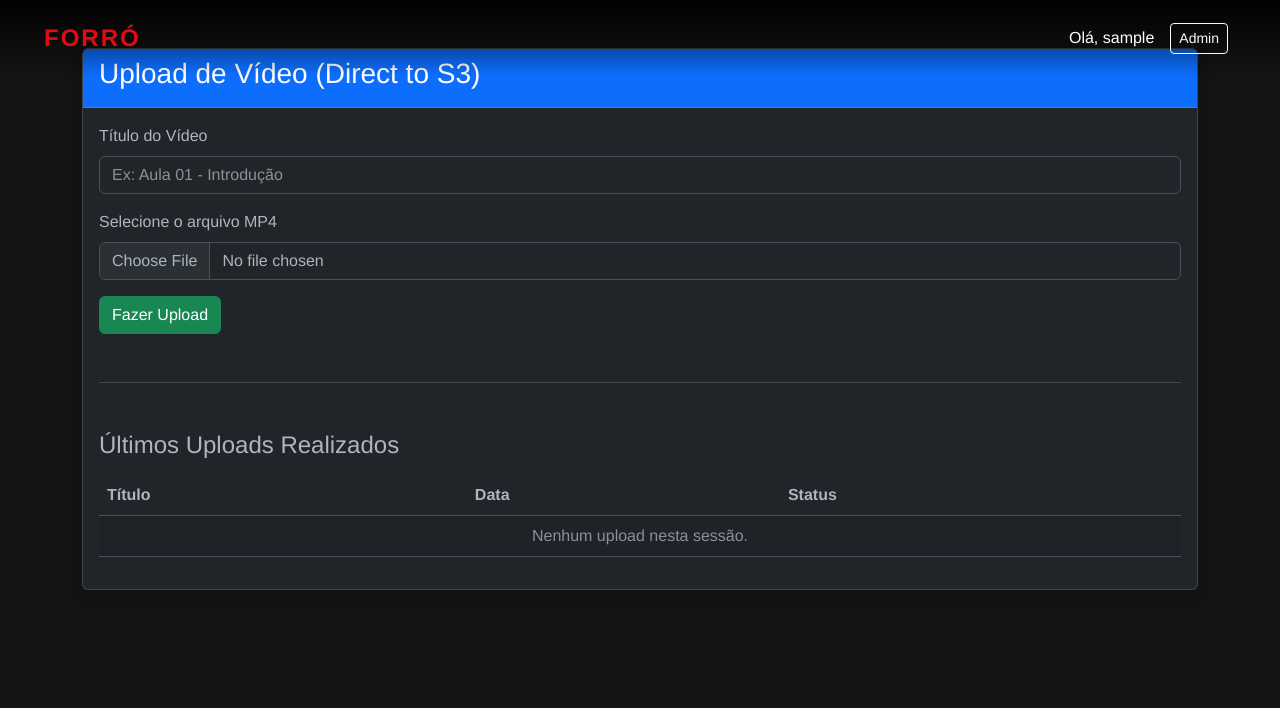
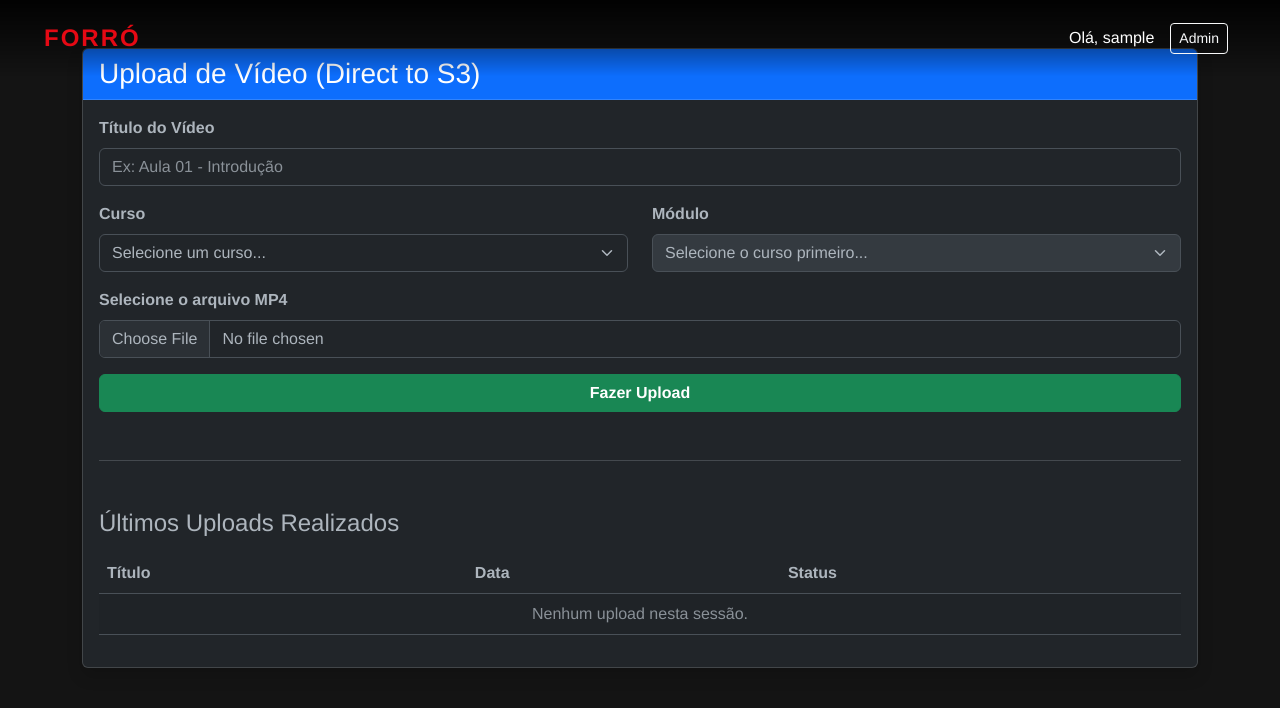
Before and after one commit to RodolfoBredoff/streaming-forro, a Django app: page /upload/ in a window 1280 px wide. Shown: the top 708 px of the page. Run offline with Django 5.2, Linux system fonts and the light colour scheme; a user stored in the database is signed in; tables that the repository leaves empty hold one stand-in row (values such as "Sample post"); some libraries are stand-ins or nearby versions.

Commit message:
Fix: implementando associação de aula ao modulo de curso

```diff
--- a/core/models.py
+++ b/core/models.py
@@ -21,7 +21,14 @@ class Course(models.Model):
 
     def save(self, *args, **kwargs):
         if not self.slug:
-            self.slug = slugify(self.title)
+            base_slug = slugify(self.title)
+            slug = base_slug
+            counter = 1
+            # Verifica se já existe um slug igual para não dar erro
+            while Course.objects.filter(slug=slug).exists():
+                slug = f"{base_slug}-{counter}"
+                counter += 1
+            self.slug = slug
         super().save(*args, **kwargs)
 
     def __str__(self):
--- a/core/templates/core/video_form.html
+++ b/core/templates/core/video_form.html
@@ -4,20 +4,38 @@
 <div class="container mt-5">
     <div class="card shadow">
         <div class="card-header bg-primary text-white">
-            <h3>Upload de Vídeo (Direct to S3)</h3>
+            <h3 class="mb-0">Upload de Vídeo (Direct to S3)</h3>
         </div>
         <div class="card-body">
             <div class="mb-3">
-                <label for="titulo-id" class="form-label">Título do Vídeo</label>
+                <label for="titulo-id" class="form-label fw-bold">Título do Vídeo</label>
                 <input type="text" id="titulo-id" class="form-control" placeholder="Ex: Aula 01 - Introdução">
             </div>
 
+            <div class="row">
+                <div class="col-md-6 mb-3">
+                    <label class="form-label fw-bold">Curso</label>
+                    <select id="curso-id" class="form-select" onchange="carregarModulos(this.value)">
+                        <option value="">Selecione um curso...</option>
+                        {% for course in courses %}
+                            <option value="{{ course.id }}">{{ course.title }}</option>
+                        {% endfor %}
+                    </select>
+                </div>
+                <div class="col-md-6 mb-3">
+                    <label class="form-label fw-bold">Módulo</label>
+                    <select id="modulo-id" class="form-select" disabled>
+                        <option value="">Selecione o curso primeiro...</option>
+                    </select>
+                </div>
+            </div>
+
             <div class="mb-3">
-                <label for="video-file" class="form-label">Selecione o arquivo MP4</label>
+                <label for="video-file" class="form-label fw-bold">Selecione o arquivo MP4</label>
                 <input type="file" id="video-file" class="form-control" accept="video/mp4,video/x-m4v,video/*">
             </div>
 
-            <button type="button" id="upload-btn" onclick="startDirectUpload()" class="btn btn-success">
+            <button type="button" id="upload-btn" onclick="startDirectUpload()" class="btn btn-success w-100 fw-bold">
                 Fazer Upload
             </button>
 
@@ -28,7 +46,9 @@
                 </div>
                 <p id="status-text" class="text-center mt-2 fw-bold text-primary">Iniciando...</p>
             </div>
+
             <hr class="my-5">
+
             <h4>Últimos Uploads Realizados</h4>
             <table class="table table-striped mt-3">
                 <thead>
@@ -47,36 +67,58 @@
 </div>
 
 <script>
+// 1. Carregar módulos dinamicamente
+async function carregarModulos(courseId) {
+    const moduloSelect = document.getElementById('modulo-id');
+    if (!courseId) {
+        moduloSelect.disabled = true;
+        moduloSelect.innerHTML = '<option value="">Selecione o curso primeiro...</option>';
+        return;
+    }
+
+    try {
+        const response = await fetch(`/api/get-modules/${courseId}/`);
+        const modulos = await response.json();
+
+        moduloSelect.innerHTML = '<option value="">Selecione o módulo...</option>';
+        modulos.forEach(m => {
+            moduloSelect.innerHTML += `<option value="${m.id}">${m.title}</option>`;
+        });
+        moduloSelect.disabled = false;
+    } catch (error) {
+        console.error("Erro ao carregar módulos:", error);
+    }
+}
+
+// 2. Função principal de Upload
 async function startDirectUpload() {
     const fileInput = document.getElementById('video-file');
     const tituloInput = document.getElementById('titulo-id');
+    const moduloInput = document.getElementById('modulo-id');
     const file = fileInput.files[0];
     const btn = document.getElementById('upload-btn');
 
-    if (!file || !tituloInput.value) {
-        return alert("Por favor, preencha o título e selecione um arquivo!");
+    // Validação corrigida dentro da função
+    if (!file || !tituloInput.value || !moduloInput.value) {
+        return alert("Por favor, preencha Título, Curso, Módulo e selecione um arquivo!");
     }
 
-    // Bloquear botão e mostrar progresso
     btn.disabled = true;
     document.getElementById('progress-container').style.display = 'block';
     const progressBar = document.getElementById('upload-progress');
     const statusText = document.getElementById('status-text');
 
     try {
-        // PASSO 1: Solicitar URL Assinada ao Django
         statusText.innerText = "🔑 Autorizando com AWS...";
         const response = await fetch(`/api/get-presigned-url/?file_name=${encodeURIComponent(file.name)}&file_type=${file.type}`);
         const data = await response.json();
 
-        // PASSO 2: Montar o FormData para o S3
         const formData = new FormData();
         Object.entries(data.fields).forEach(([key, value]) => {
             formData.append(key, value);
         });
         formData.append("file", file);
 
-        // PASSO 3: Upload via XMLHttpRequest (para monitorar progresso)
         const xhr = new XMLHttpRequest();
         xhr.open("POST", data.url, true);
 
@@ -93,23 +135,20 @@ async function startDirectUpload() {
             if (xhr.status === 204 || xhr.status === 200) {
                 statusText.innerText = "✅ S3 recebeu! Finalizando registro no banco...";
 
-                // PASSO 4: Avisar o Django para salvar o modelo Video
                 const confirmResp = await fetch('/api/confirm-upload/', {
                     method: 'POST',
                     headers: {
                         'Content-Type': 'application/x-www-form-urlencoded',
                         'X-CSRFToken': '{{ csrf_token }}'
                     },
-                    body: `file_name=${encodeURIComponent(file.name)}&titulo=${encodeURIComponent(tituloInput.value)}`
+                    body: `file_name=${encodeURIComponent(file.name)}&titulo=${encodeURIComponent(tituloInput.value)}&modulo_id=${moduloInput.value}`
                 });
 
                 if (confirmResp.ok) {
                     statusText.innerText = "🚀 Tudo pronto! Upload concluído com sucesso!";
-                    // Adiciona o vídeo na tabela de histórico da sessão
+
                     const tbody = document.getElementById('recent-uploads');
                     const now = new Date().toLocaleTimeString();
-
-                    // Remove a mensagem de "Nenhum upload" se for o primeiro
                     if (tbody.innerHTML.includes("Nenhum upload")) tbody.innerHTML = "";
 
                     const newRow = `<tr>
@@ -117,29 +156,25 @@ async function startDirectUpload() {
                         <td>${now}</td>
                         <td><span class="badge bg-success">Salvo no Banco</span></td>
                     </tr>`;
-                    tbody.innerHTML = newRow + tbody.innerHTML; // Adiciona no topo da lista
+                    tbody.innerHTML = newRow + tbody.innerHTML;
+
                     setTimeout(() => {
-                        // 1. Limpa os inputs
-                        document.getElementById('video-file').value = "";
-                        document.getElementById('titulo-id').value = "";
-
-                        // 2. Reseta e esconde a barra de progresso
+                        fileInput.value = "";
+                        tituloInput.value = "";
+                        document.getElementById('curso-id').value = "";
+                        moduloInput.innerHTML = '<option value="">Selecione o curso primeiro...</option>';
+                        moduloInput.disabled = true;
                         document.getElementById('progress-container').style.display = 'none';
-                        document.getElementById('upload-progress').style.width = '0%';
-                        document.getElementById('upload-progress').innerText = '0%';
-
-                        // 3. Reativa o botão de upload
+                        progressBar.style.width = '0%';
                         btn.disabled = false;
-
-                        alert("Vídeo registrado! Você já pode subir o próximo.");
-                    }, 2000); // Aguarda 2 segundos para o usuário ler a mensagem de sucesso
+                        alert("Vídeo registrado com sucesso!");
+                    }, 2000);
                 }
             } else {
                 alert("Erro ao enviar para o S3. Verifique o CORS.");
                 btn.disabled = false;
             }
         };
-
         xhr.send(formData);
 
     } catch (error) {
--- a/core/urls.py
+++ b/core/urls.py
@@ -12,4 +12,5 @@ urlpatterns = [
     # APIs
     path('api/get-presigned-url/', views.get_presigned_url, name='get_presigned_url'),
     path('api/confirm-upload/', views.confirm_upload, name='confirm_upload'),
+    path('api/get-modules/<int:course_id>/', views.get_modules, name='get_modules'),
 ]
--- a/core/views.py
+++ b/core/views.py
@@ -1,4 +1,4 @@
-from django.views.generic import ListView, DetailView, CreateView
+from django.views.generic import ListView, DetailView, CreateView, TemplateView
 from django.urls import reverse_lazy
 from django.contrib.auth.mixins import LoginRequiredMixin
 from .models import Video, Course, Module, Lesson
@@ -6,7 +6,6 @@ import boto3
 from django.conf import settings
 from django.http import JsonResponse
 from django.contrib.auth.decorators import login_required
-from django.views.generic import TemplateView
 
 #(Vitrine de Cursos)
 class CourseListView(LoginRequiredMixin, ListView):
@@ -63,6 +62,11 @@ class VideoDetailView(LoginRequiredMixin, DetailView):
 class VideoCreateView(LoginRequiredMixin, TemplateView):
     template_name = 'core/video_form.html'
 
+    def get_context_data(self, **kwargs):
+        context = super().get_context_data(**kwargs)
+        context['courses'] = Course.objects.all().order_by('title') # Envia os cursos para o seletor
+        return context
+
 @login_required
 def get_presigned_url(request):
     file_name = request.GET.get('file_name')
@@ -116,3 +120,8 @@ def confirm_upload(request):
             )
 
         return JsonResponse({'status': 'success'})
+
+@login_required
+def get_modules(request, course_id):
+    modulos = Module.objects.filter(course_id=course_id).values('id', 'title')
+    return JsonResponse(list(modulos), safe=False)
```
